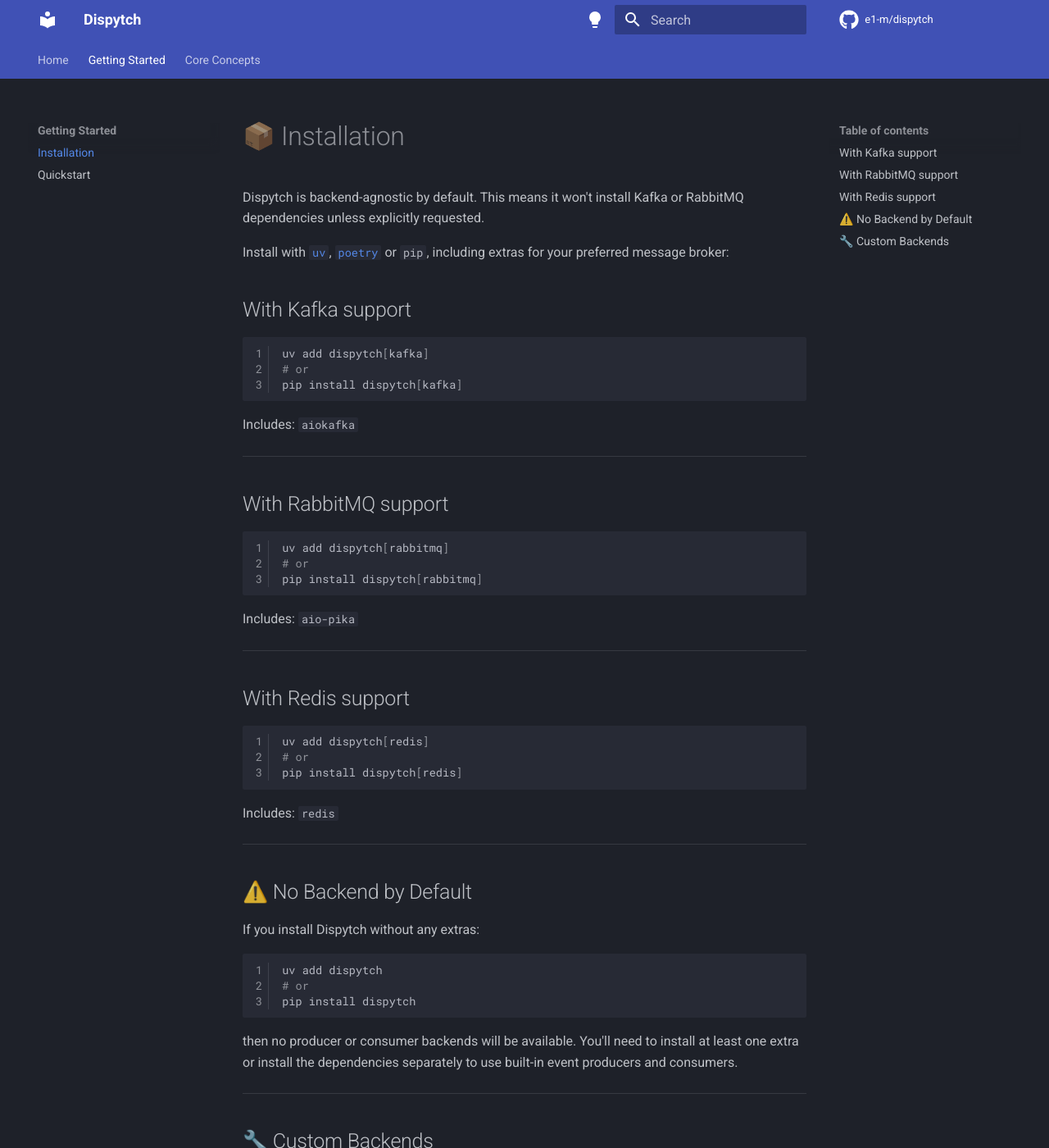
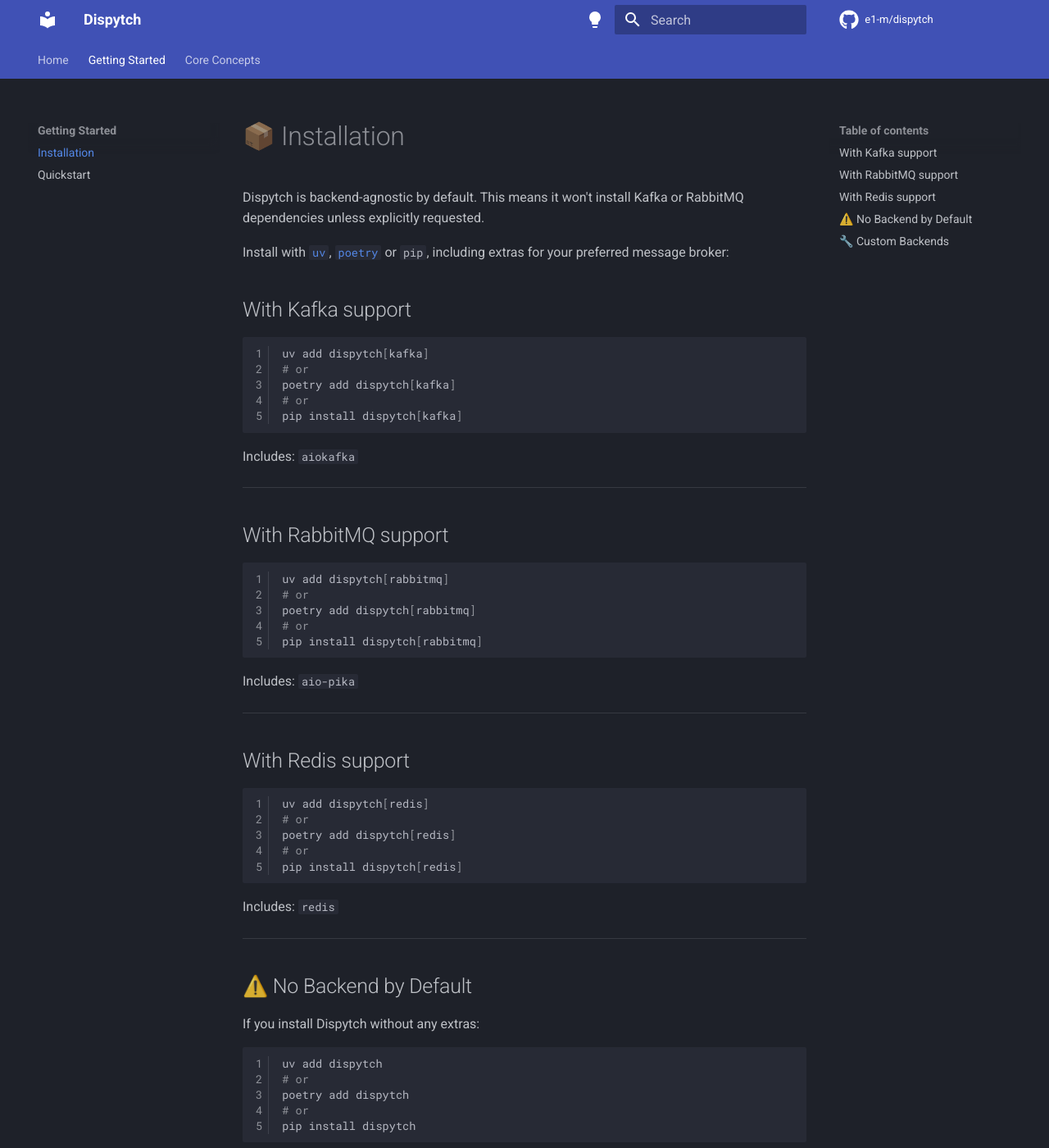
Before and after one commit to e1-m/dispytch, an MkDocs documentation site: the page built from docs/docs/getting-started/installation.md, in a window 1280 px wide and 1400 px high. Shown: the whole window at 82% size. Built offline with MkDocs 1.6.1 and Material for MkDocs 9.7.7, drawn with Linux system fonts in a browser that asks for light colours; comment, search, counter and statistics services are not loaded; the version menu is left out.

Commit message:
📝 docs: update installation guide to include poetry as a package manager option
- add `poetry` installation commands for Kafka, RabbitMQ, Redis, and base installation options

````diff
--- a/docs/docs/getting-started/installation.md
+++ b/docs/docs/getting-started/installation.md
@@ -9,6 +9,8 @@
 
 ```bash
 uv add dispytch[kafka]
+# or
+poetry add dispytch[kafka]
 # or
 pip install dispytch[kafka]
 ```
@@ -22,6 +24,8 @@
 ```bash
 uv add dispytch[rabbitmq]
 # or
+poetry add dispytch[rabbitmq]
+# or
 pip install dispytch[rabbitmq]
 ```
 
@@ -33,6 +37,8 @@
 
 ```bash
 uv add dispytch[redis]
+# or
+poetry add dispytch[redis]
 # or
 pip install dispytch[redis]
 ```
@@ -48,6 +54,8 @@
 ```bash
 uv add dispytch
 # or
+poetry add dispytch
+# or
 pip install dispytch
 ```
 
````
